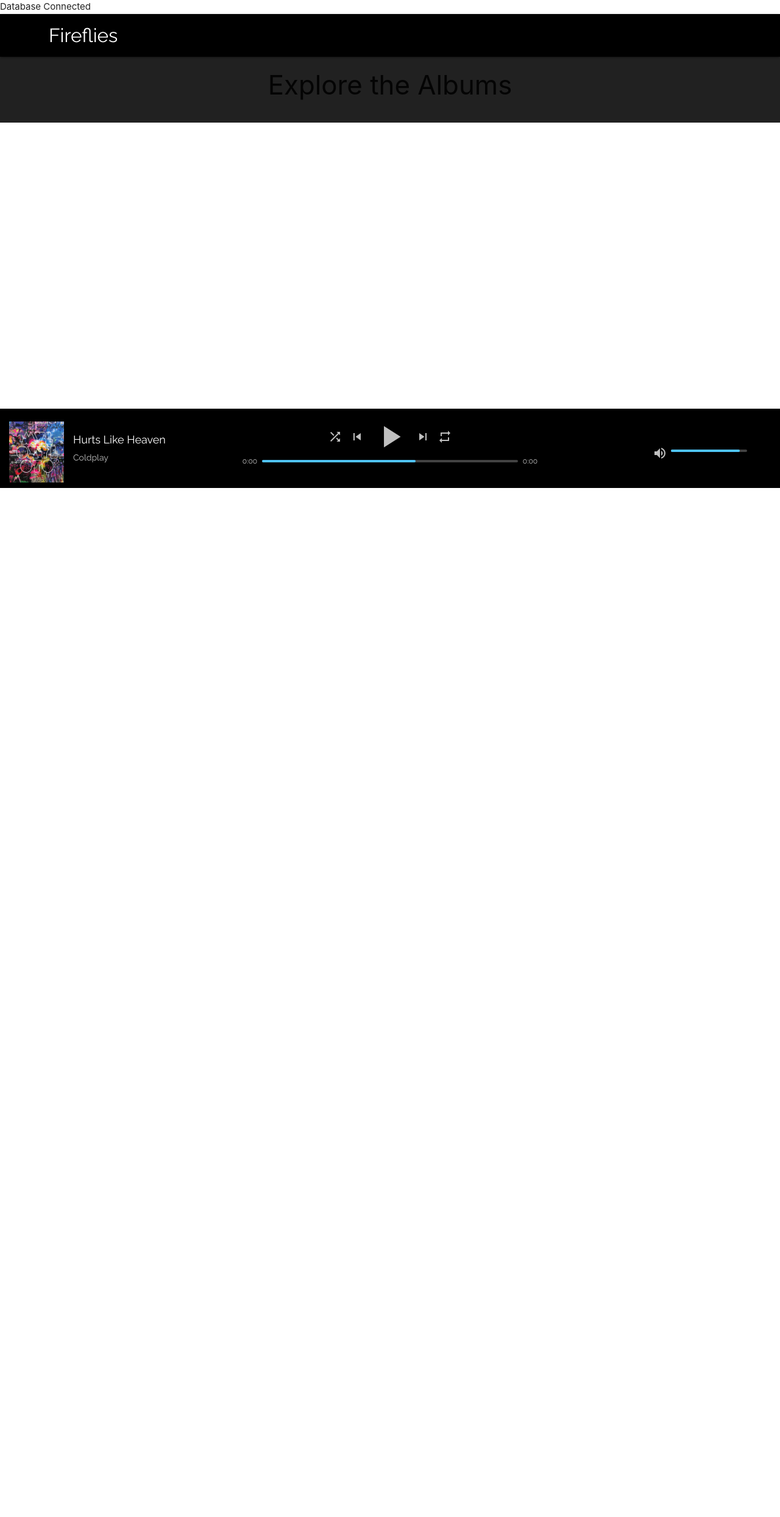
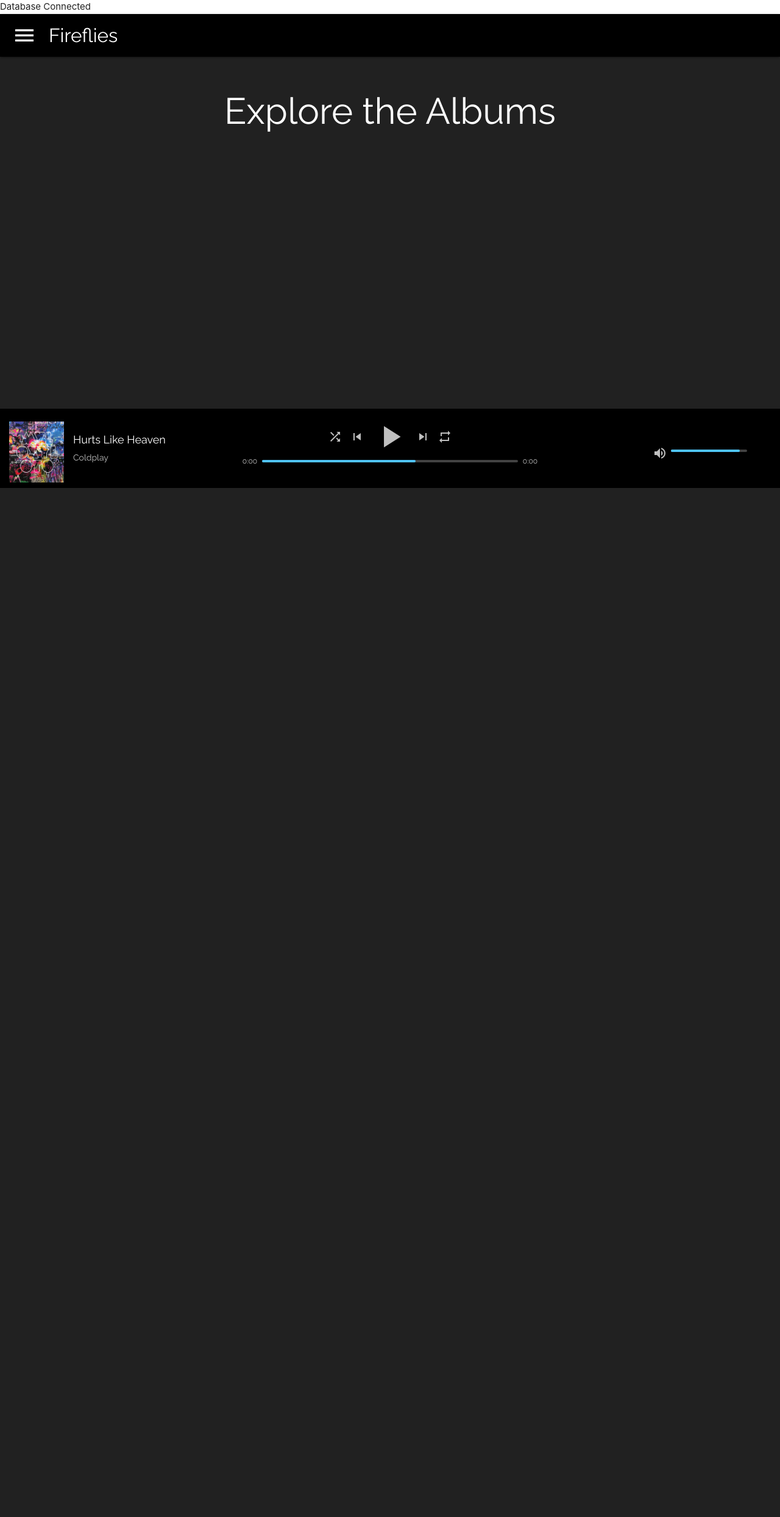
Before and after one commit to bahetyshyam/Fireflies, a PHP site: page /webpages/albums.php in a window 1280 px wide. Shown: the whole page at 61% size. Before the commit the page ends 800 px from the top, so only its background shows below. Run offline with PHP 8.4, Linux system fonts and the light colour scheme; tables that the repository leaves empty or names only in its code hold one stand-in row (values such as "Sample post"); data that the repository does not hold is empty; some libraries are stand-ins or nearby versions.

Commit message:
Add files via upload

```diff
--- a/css/index.css
+++ b/css/index.css
@@ -80,15 +80,16 @@
   float: left;
   padding: 3px 25px;
   font-size: 40px;
-  color: black;
   text-decoration: none;
   font-family: Ionicons;
   cursor: pointer;
   background-color: transparent;
+  color: white;
 }
 
 .sideBtn:before {
   content: "\f32a";
+
 }
 
 .btnc:before {
@@ -393,3 +394,128 @@ align-items: center;
 #genrepic1 {
 	align-items: center;
 }
+
+.albumContainer {
+	height: 300vh;
+}
+
+#albumHead {
+	font-family: 'Raleway', sans-serif;
+	font-size: 60px;
+	color: white;
+	margin-top: 5%;
+}
+
+.gridViewItem {
+
+	margin-left: 8%;
+	margin-right: 9%;
+	margin-bottom: 3%;
+	display: inline-block;
+	margin-top: 5%;
+	transition: 0.6s all;
+}
+
+.gridViewItem img {
+	width: 100%;
+}
+
+.gridViewInfo {
+	color: white;
+	margin-top: 5%;
+	font-family: 'Raleway', sans-serif;
+	font-size: 20px;
+}
+
+.albumBack {
+	height: 200vh;
+}
+
+.entity {
+	padding: 60px 0 20px 60px;
+	display: inline-block;
+	width: 100%;
+}
+
+.leftSec {
+	float: left;
+	width: 20%;
+}
+
+.rightSec {
+	width: 80%;
+	padding: 80px 0 0 20px;
+	font-family: 'Raleway', sans-serif;
+}
+
+.rightSec h2 {
+	font-size: 40px;
+	color: white;
+}
+
+.rightSec p {
+	font-size: 20px;
+	color: grey;
+}
+
+.trackListContainer {
+	margin-top: 3%;
+}
+
+
+.trackListRow {
+	padding: 6px 15px;
+	height: 80px;
+	list-style: none;
+	color: #D3D3D8;
+	font-family: 'Raleway', sans-serif;
+	font-size: 20px;
+}
+
+.trackListRow:hover {
+	background-color: #54514F;
+	color: white;
+	transition: 0.6s;
+}
+
+.trackListRow .number {
+	width: 15%;
+	float: left;
+	padding-left: 10%;
+}
+
+.trackList .trackInfo {
+	width: 65%;
+	float: left;
+}
+
+.trackList .trackDuration {
+	float: left;
+	align-items: right;
+	width: 10%;
+}
+
+.iconPack {
+	background-color: transparent;
+	border: none;
+	vertical-align: middle;
+	color: silver;
+	float: left;
+	width: 2%;
+	padding-top: 18px;
+	cursor: pointer;
+}
+
+.iconPack .albumPlay {
+	visibility: hidden;
+}
+
+.iconPack:hover .albumPlay {
+	visibility: visible;
+	color: white;
+}
+
+.iconPack .albumPause {
+	visibility: hidden;
+	position: absolute;
+}
```
